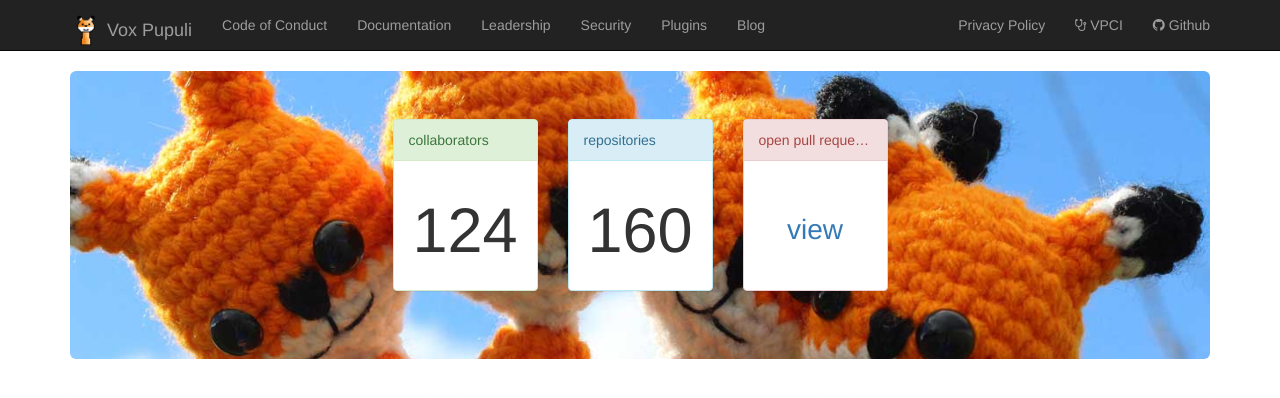
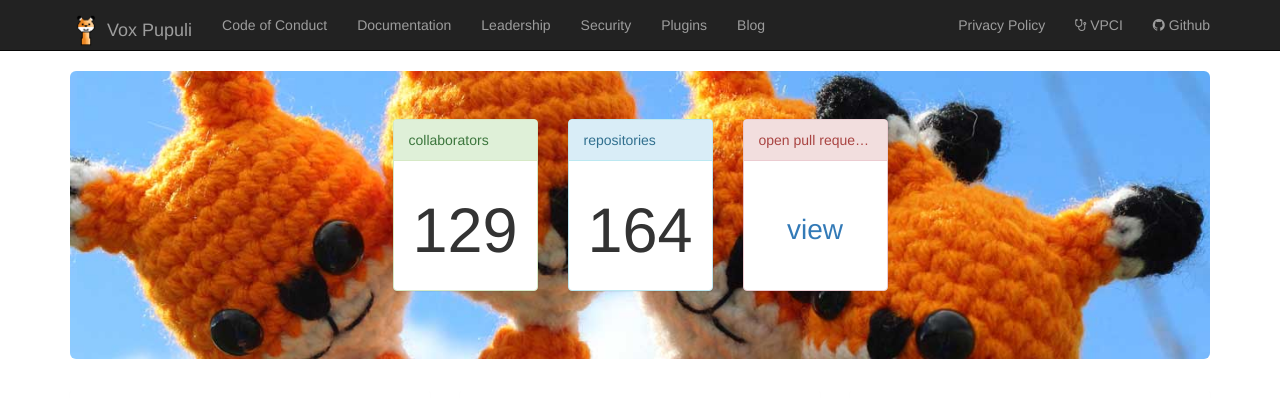
Before and after one commit to voxpupuli/voxpupuli.github.io, a Jekyll site: the page built from index.html, in a window 1280 px wide. Shown: the top 398 px of the page. Built offline with Jekyll 4.4.1, drawn with Linux system fonts in a browser that asks for light colours; nearby versions of some CDN libraries.

Commit message:
update stats on our website

```diff
--- a/index.html
+++ b/index.html
@@ -9,7 +9,7 @@ layout: default
         collaborators
       </div>
       <div class="panel-body">
-        <h1 id="members-count">124</h1>
+        <h1 id="members-count">129</h1>
       </div>
     </div>
   </div>
@@ -19,7 +19,7 @@ layout: default
         repositories
       </div>
       <div class="panel-body">
-        <h1 id="repository-count">160</h1>
+        <h1 id="repository-count">164</h1>
       </div>
     </div>
   </div>
```
